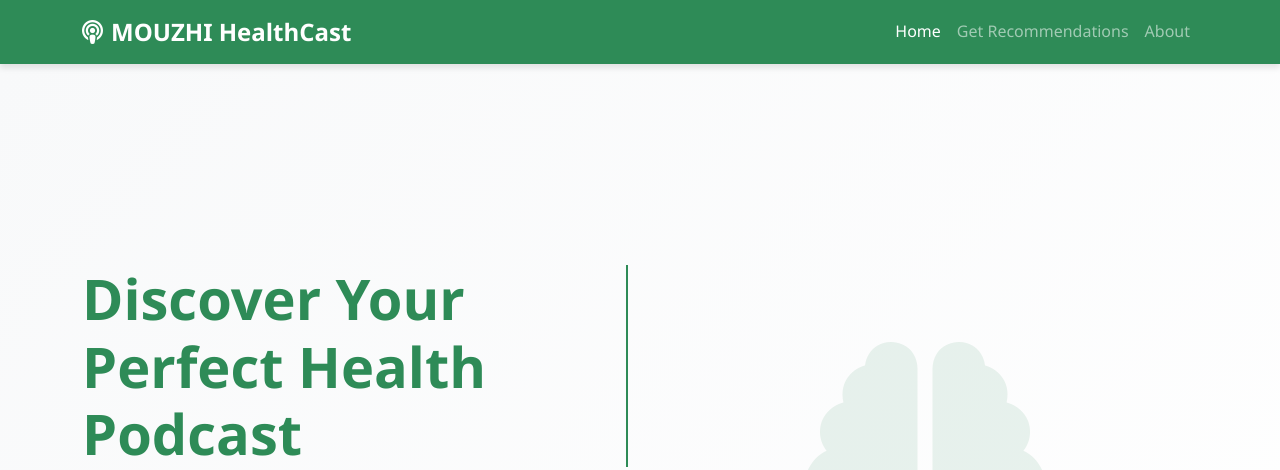
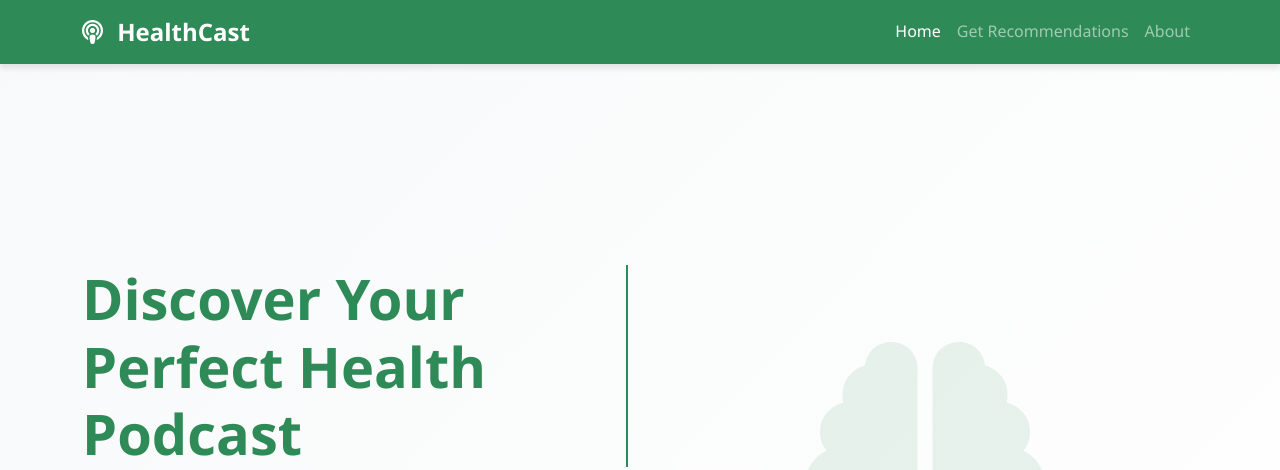
Before and after one commit to kellykhalil23/healthcast, a FastAPI app: page / in a window 1280 px wide. Shown: the top 470 px of the page. Run offline with FastAPI, Linux system fonts and the light colour scheme.

Commit message:
new name

```diff
--- a/app/templates/landing.html
+++ b/app/templates/landing.html
@@ -13,7 +13,7 @@
     <nav class="navbar navbar-expand-lg navbar-dark bg-primary">
         <div class="container">
             <a class="navbar-brand fw-bold" href="/">
-                <i class="fas fa-podcast me-2"></i>MOUZHI HealthCast
+                <i class="fas fa-podcast me-2"></i> HealthCast
             </a>
             <button class="navbar-toggler" type="button" data-bs-toggle="collapse" data-bs-target="#navbarNav">
                 <span class="navbar-toggler-icon"></span>
```
